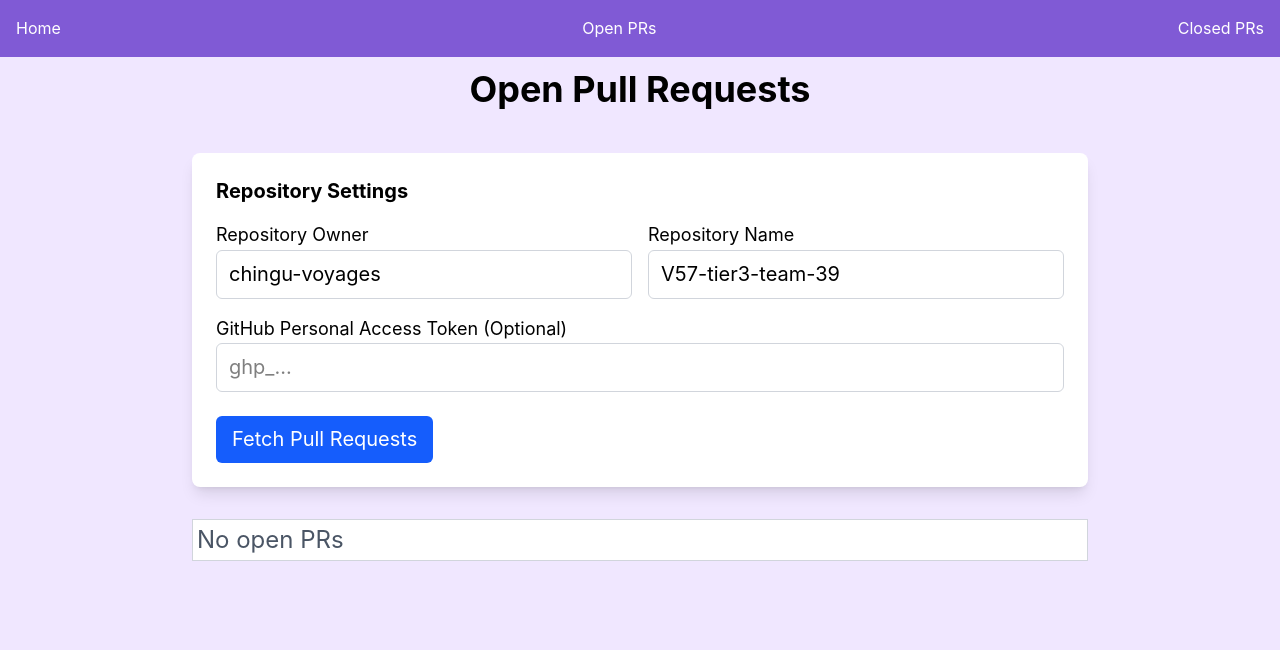
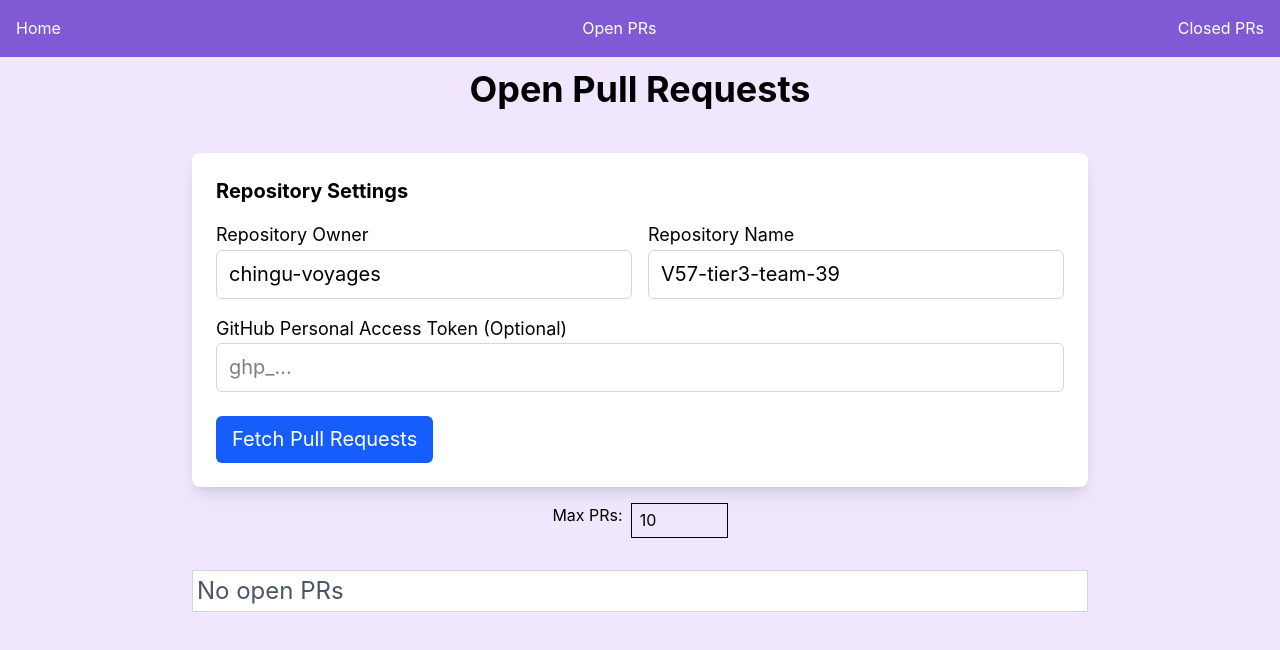
Before and after one commit to kento-ix/V57-tier3-team-39, a Next.js app in the folder client/: page /open-prs in a window 1280 px wide. Shown: the top 650 px of the page. Built offline with nearby package versions, Linux system fonts and the light colour scheme.

Commit message:
feat: added api limit

```diff
--- a/client/app/api/closedPR/route.ts
+++ b/client/app/api/closedPR/route.ts
@@ -13,8 +13,11 @@ export async function GET(req: Request) {
         return NextResponse.json({ error: "Owner and repo are required" }, { status: 400 });
     }
 
+    const limitParam = searchParams.get("limit");
+    const limit = limitParam ? Number(limitParam) : 10;
+
     try {
-        const prs = await fetchClosedPRs(owner, repo, token ?? undefined);
+        const prs = await fetchClosedPRs(owner, repo, token ?? undefined, limit);
         return NextResponse.json(prs);
     } catch (err: any) {
         return NextResponse.json({ error: err.message }, { status: 500 });
--- a/client/app/api/openPR/route.ts
+++ b/client/app/api/openPR/route.ts
@@ -12,8 +12,11 @@ export async function GET(req: Request) {
         return NextResponse.json({ error: "Owner and repo are required" }, { status: 400 });
     }
 
+    const limitParam = searchParams.get("limit");
+    const limit = limitParam ? Number(limitParam) : 10;
+
     try {
-        const prs = await fetchOpenPRs(owner, repo, token ?? undefined);
+        const prs = await fetchOpenPRs(owner, repo, token ?? undefined, limit);
         return NextResponse.json(prs);
     } catch (err: any) {
         return NextResponse.json({ error: err.message }, { status: 500 });
--- a/client/app/closed-prs/page.tsx
+++ b/client/app/closed-prs/page.tsx
@@ -1,5 +1,6 @@
 "use client";
 import { useAtom } from "jotai";
+import { useState } from "react";
 import {
   closedPRsAtom,
   closedErrorAtom,
@@ -22,6 +23,8 @@ export default function ClosedPRsPage() {
   const [repo] = useAtom(repoAtom);
   const [token] = useAtom(tokenAtom);
 
+  const [limit, setLimit] = useState(10);
+
   const PAGE_SIZE = 3;
   const paginatedPRs = prs.slice((page - 1) * PAGE_SIZE, page * PAGE_SIZE);
 
@@ -29,7 +32,7 @@ export default function ClosedPRsPage() {
     setError("");
     try {
       const res = await fetch(
-        `/api/closedPR?owner=${owner}&repo=${repo}&token=${token}`
+        `/api/closedPR?owner=${owner}&repo=${repo}&token=${token}&limit=${limit}`
       );
       if (!res.ok) throw new Error("Invalid repository name");
 
@@ -62,6 +65,17 @@ export default function ClosedPRsPage() {
         Closed Pull Requests
       </h1>
       <RepoSettingsForm onFetch={fetchPRs} />
+      <div className="flex justify-center gap-2 my-4">
+        <label>Max PRs: </label>
+        <input
+            type="number"
+            min={1}
+            max={50}
+            value={limit}
+            onChange={(e) => setLimit(Number(e.target.value))}
+            className="border px-2 py-1"
+        />
+      </div>
 
       <div className="m-8 mx-4 p-1 border border-gray-300 bg-white lg:max-w-4xl lg:mx-auto">
         {/* Display error */}
--- a/client/app/open-prs/page.tsx
+++ b/client/app/open-prs/page.tsx
@@ -1,5 +1,6 @@
 "use client";
 import { useAtom } from "jotai";
+import { useState } from "react";
 import {
   openPRsAtom,
   openErrorAtom,
@@ -22,6 +23,8 @@ export default function OpenPRsPage() {
   const [repo] = useAtom(repoAtom);
   const [token] = useAtom(tokenAtom);
 
+  const [limit, setLimit] = useState(10);
+
   const PAGE_SIZE = 3;
   const paginatedPRs = prs.slice((page - 1) * PAGE_SIZE, page * PAGE_SIZE);
 
@@ -29,8 +32,9 @@ export default function OpenPRsPage() {
     setError("");
     try {
       const res = await fetch(
-        `/api/openPR?owner=${owner}&repo=${repo}&token=${token}`
+        `/api/openPR?owner=${owner}&repo=${repo}&token=${token}&limit=${limit}`
       );
+
       if (!res.ok) throw new Error("Invalid repository name");
 
       const data = await res.json();
@@ -57,6 +61,18 @@ export default function OpenPRsPage() {
     <div>
       <h1 className="p-3 text-4xl font-bold text-center">Open Pull Requests</h1>
       <RepoSettingsForm onFetch={fetchPRs} />
+
+      <div className="flex justify-center gap-2 my-4">
+        <label>Max PRs: </label>
+        <input
+            type="number"
+            min={1}
+            max={50}
+            value={limit}
+            onChange={(e) => setLimit(Number(e.target.value))}
+            className="border px-2 py-1"
+        />
+      </div>
 
       <div className="m-8 mx-4 p-1 border border-gray-300 bg-white lg:max-w-4xl lg:mx-auto">
         {/* Display error */}
--- a/client/lib/github.ts
+++ b/client/lib/github.ts
@@ -1,20 +1,32 @@
 // lib/github.ts
 import { GitHubPR, GitHubComment, GitHubReview } from "@/types/github";
 import { PullRequest } from "@/types/pr";
+import pLimit from "p-limit";
 
-export async function fetchOpenPRs(owner: string, repo: string, token?: string): Promise<PullRequest[]> {
+export async function fetchOpenPRs(
+    owner: string,
+    repo: string,
+    token?: string,
+    limit: number = 10
+): Promise<PullRequest[]> {
     const headers: Record<string, string> = {
         Accept: "application/vnd.github+json",
     };
     if (token) headers.Authorization = `token ${token}`;
 
-    const res = await fetch(`https://api.github.com/repos/${owner}/${repo}/pulls?state=open`, { headers });
+    const res = await fetch(
+        `https://api.github.com/repos/${owner}/${repo}/pulls?state=open&per_page=${limit}`,
+        { headers }
+    );
     if (!res.ok) throw new Error(`Invalid repository: ${owner}/${repo}`);
 
     const prsData = (await res.json()) as GitHubPR[];
 
+    const concurrencyLimit = pLimit(5);
+
     const mapped: PullRequest[] = await Promise.all(
-        prsData.map(async (pr) => {
+        prsData.map((pr) =>
+            concurrencyLimit(async () => {
                 let lastAction = "open";
 
                 const reviewsRes = await fetch(
@@ -46,22 +58,34 @@ export async function fetchOpenPRs(owner: string, repo: string, token?: string):
                     url: pr.html_url,
                 };
             })
+        )
     );
 
     return mapped;
 }
 
 
-export async function fetchClosedPRs(owner: string, repo: string, token?: string): Promise<PullRequest[]> {
+export async function fetchClosedPRs(
+    owner: string,
+    repo: string,
+    token?: string,
+    limit: number = 10
+): Promise<PullRequest[]> {
     const headers: Record<string, string> = {
         Accept: "application/vnd.github+json",
     };
     if (token) headers.Authorization = `token ${token}`;
 
-    const res = await fetch(`https://api.github.com/repos/${owner}/${repo}/pulls?state=closed`, { headers });
+    const res = await fetch(
+        `https://api.github.com/repos/${owner}/${repo}/pulls?state=closed&per_page=${limit}`,
+        { headers }
+    );
+
     if (!res.ok) throw new Error(`Invalid repository: ${owner}/${repo}`);
 
     const prsData = (await res.json()) as GitHubPR[];
+
+    const concurrencyLimit = pLimit(5);
 
     const mapped: PullRequest[] = await Promise.all(
         prsData.map(async (pr) => {
```
Lines whose indentation alone changed are shown as unchanged.
